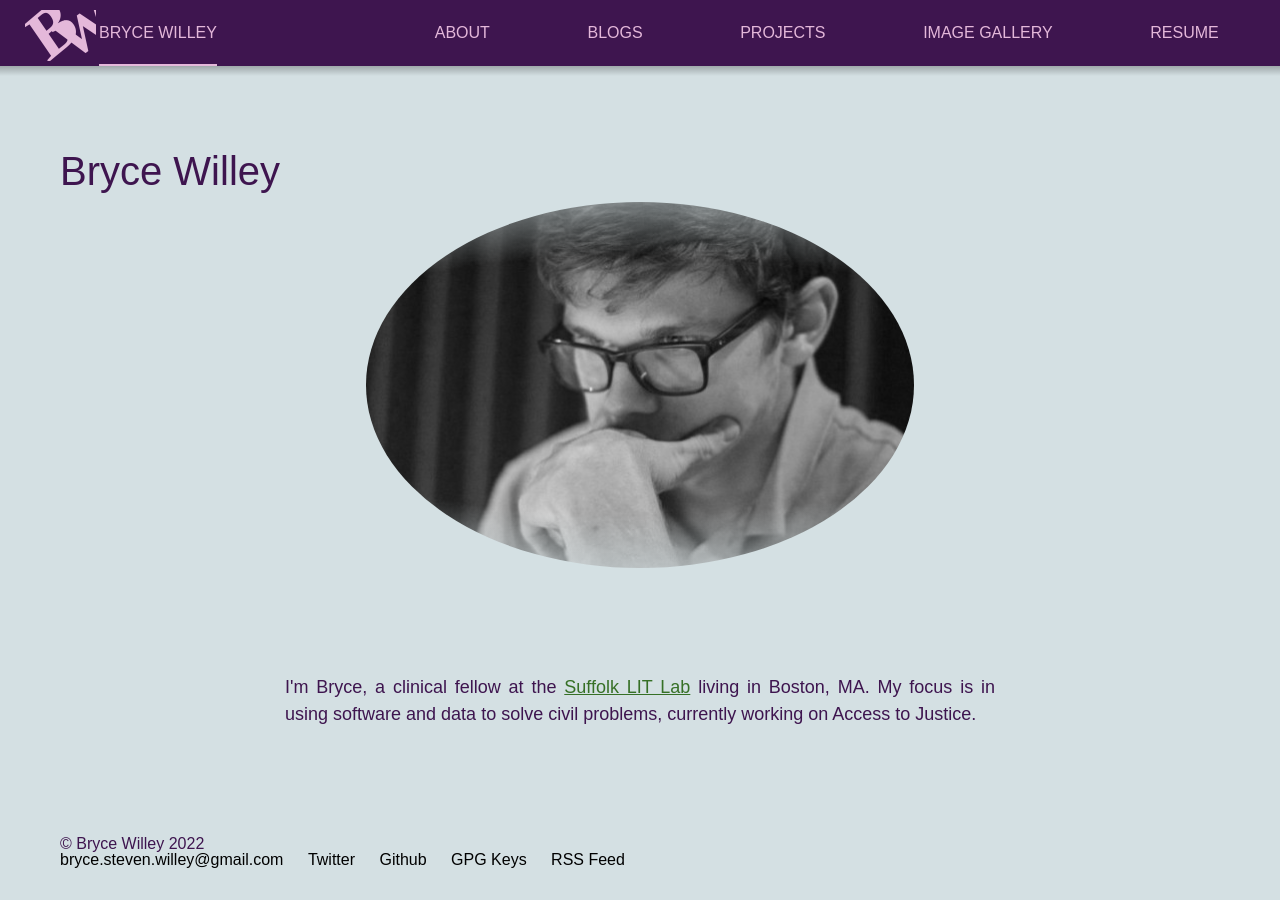
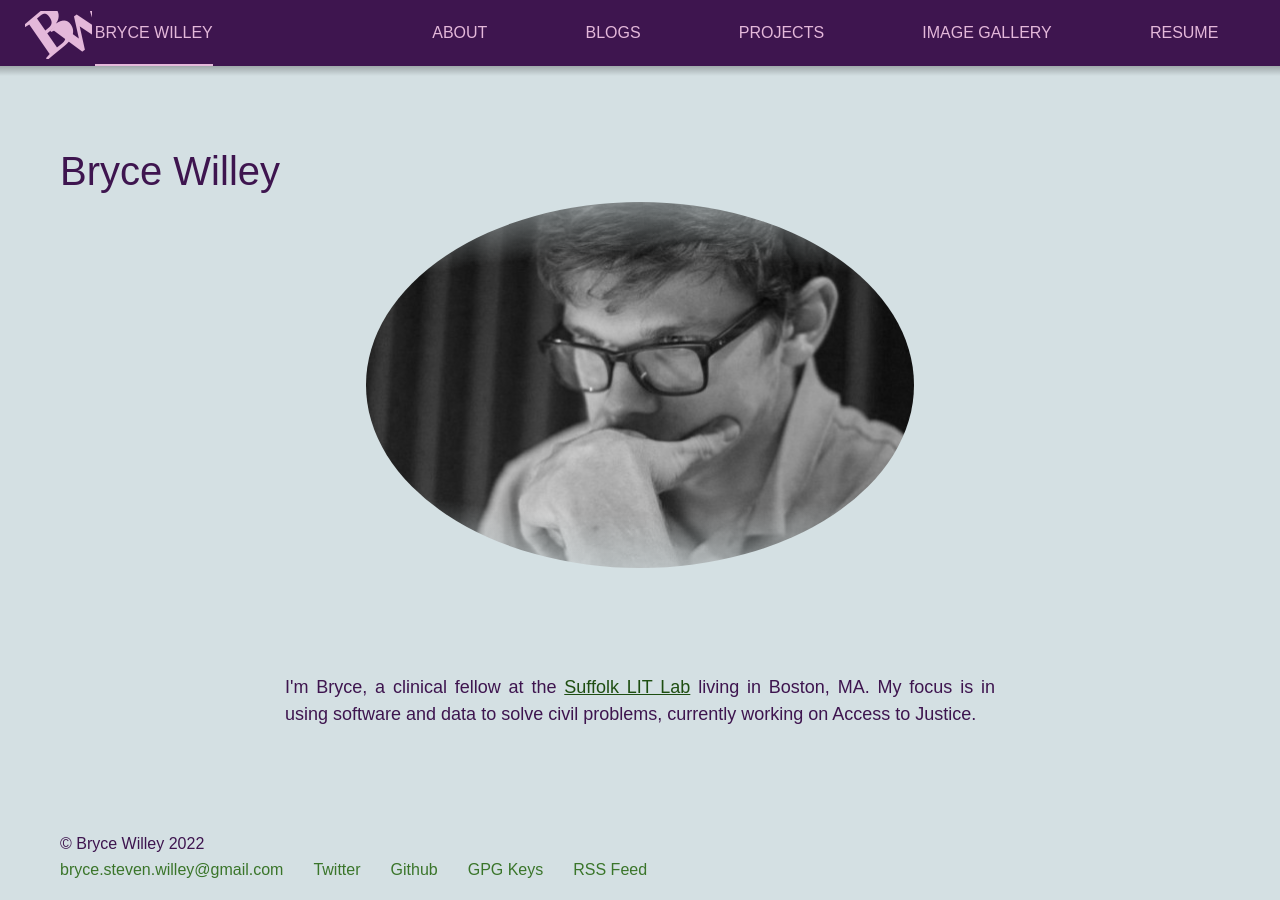
Before and after one commit to BryceStevenWilley/BryceStevenWilley.github.io, a Jekyll site: the page built from index.md, in a window 1280 px wide. Built offline with Jekyll 4.4.1, drawn with Linux system fonts in a browser that asks for light colours.

Commit message:
Misc lighthouse fixes
* updated GemFile with ruby updates
* added alt-text on site logo
* added width and height on site logo
* added gaps on bottom links on mobile so they don't squish
* documented issues with footnotes, maybe don't use them as much (or skip to manual HTML).

```diff
--- a/_includes/footer.html
+++ b/_includes/footer.html
@@ -1,7 +1,7 @@
 <footer class="c-footer">
   <div class="u-container c-footer__container">
     <p>&copy; {{ site.title }} {{ site.time | date: '%Y' }}</p>
-    <p>
+    <p class="social-links">
       {% if site.email %}<a href="mailto:{{ site.email }}">{{ site.email }}</a>{% endif %}
       {% if site.twitter_username %}<a href="https://twitter.com/{{ site.twitter_username }}">Twitter</a>{% endif %}
       {% if site.github_username %}<a href="https://github.com/{{ site.github_username }}">Github</a>{% endif %}
--- a/_includes/navigation.html
+++ b/_includes/navigation.html
@@ -5,7 +5,7 @@
     {% if page_paths %}
     <nav class="c-navigation spread">
       <a href="{{ "/" | prepend: site.baseurl }}">
-        <img src="/assets/site-logo.svg"/>
+        <img src="/assets/site-logo.svg" alt="Bryce's Website Logo" width="67px" height="48px" />
         <div class="c-navigation__item {% if page.url == '/' %}is-active{% endif %}">{{site.title | escape}}</div>
       </a>
       <div class="spacer"></div>
--- a/_sass/components/_footer.scss
+++ b/_sass/components/_footer.scss
@@ -14,6 +14,15 @@
     @include fs--meta;
   }
 
+  .social-links {
+    display: flex;
+    flex-direction: row;
+    flex-wrap: wrap;
+    align-content: stretch;
+    align-items: stretch;
+    gap: 20px 10px;
+  }
+
   a:not(:first-of-type) {
     margin-left: 2rem;
   }
@@ -22,13 +31,16 @@
 .c-footer__container {
   display: -webkit-box;
   display: -webkit-flex;
-  display: -ms-flexbox;
   -webkit-flex-wrap: wrap;
-      -ms-flex-wrap: wrap;
-          flex-wrap: wrap;
-  display: flex;
   -webkit-box-pack: justify;
   -webkit-justify-content: space-between;
-      -ms-flex-pack: justify;
-          justify-content: space-between;
+
+  flex-wrap: wrap;
+  display: flex;
+  justify-content: space-between;
+  gap: 1rem;
+
+  display: -ms-flexbox;
+  -ms-flex-wrap: wrap;
+  -ms-flex-pack: justify;
 }
--- a/_sass/helpers/_variables.scss
+++ b/_sass/helpers/_variables.scss
@@ -38,8 +38,8 @@
 
 // Redesign
 $c__offwhite: #d4e0e3;
-$c__blue_green: #468f32;
-$c__blue_green_mod: #367026;
+$c__blue_green: #3a752a;
+$c__blue_green_mod: #1e4e11;
 $c__grape: #3e154f;
 $c__fuscia: #e4b8da;
 
--- a/_sass/themes/_blue.scss
+++ b/_sass/themes/_blue.scss
@@ -45,9 +45,6 @@
   .c-footer {
     background: $t-background;
     color: $t-bodyText;
-    a {
-      color: $t-accent-off;
-    }
   }
   .headerImgW img {
     border:1px solid $t-background;
```
Also changed, not shown: TODO.md (+13 -0 lines), Gemfile.lock, 1 other file.
